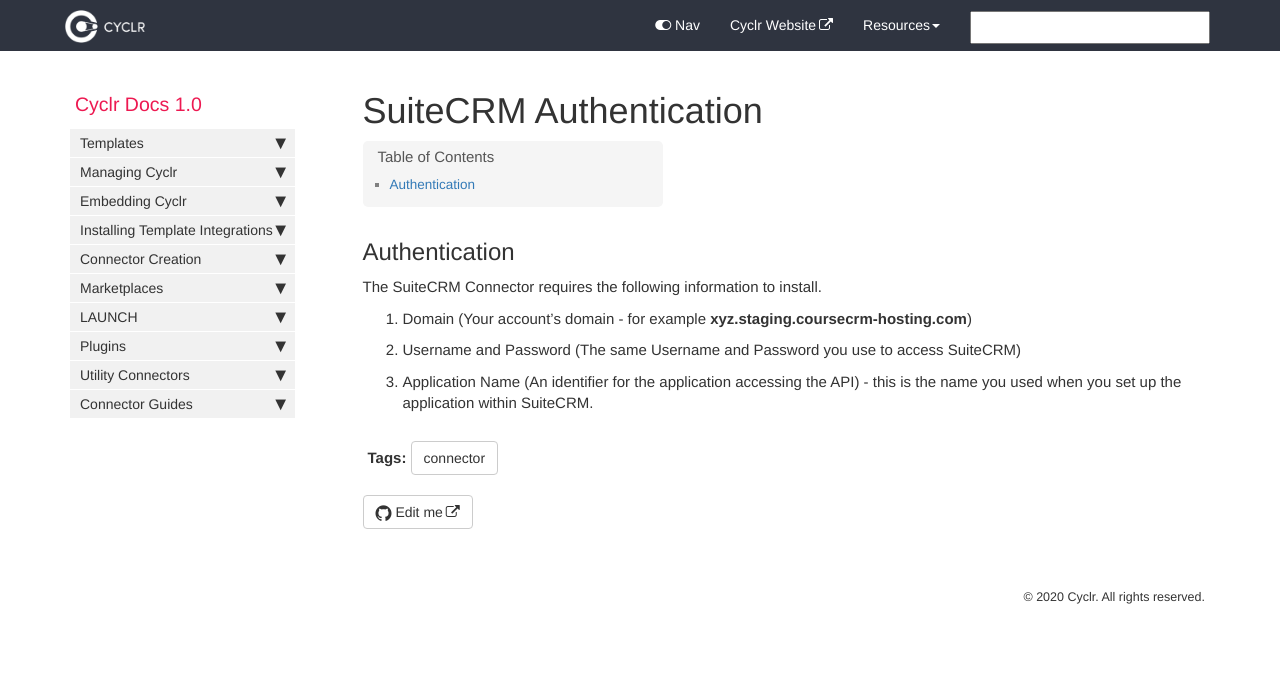
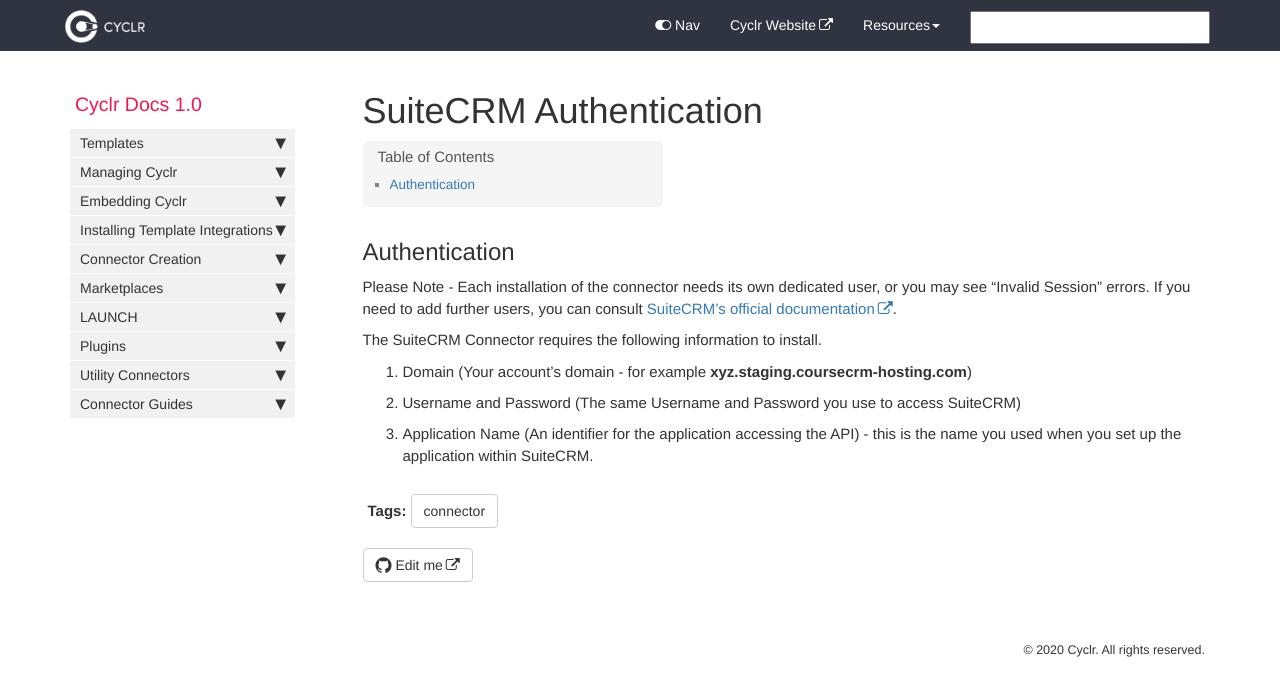
Before and after one commit to sneakysneak/docs, a Jekyll site: the page built from pages/connector-authentication/suitecrm.md, in a window 1280 px wide. Shown: the top 696 px of the page. Built offline with Jekyll 4.4.1, drawn with Linux system fonts in a browser that asks for light colours; nearby versions of some CDN libraries; comment, search, counter and statistics services are not loaded.

Commit message:
Update suitecrm.md

```diff
--- a/pages/connector-authentication/suitecrm.md
+++ b/pages/connector-authentication/suitecrm.md
@@ -8,6 +8,8 @@ tags: [connector]
 
 ## Authentication ##
 
+Please Note - Each installation of the connector needs its own dedicated user, or you may see "Invalid Session" errors.  If you need to add further users, you can consult [SuiteCRM's official documentation](https://docs.suitecrm.com/admin/administration-panel/users/#_user_management).
+
 The SuiteCRM Connector requires the following information to install.
 
 1. Domain (Your account's domain - for example **xyz.staging.coursecrm-hosting.com**)
```
